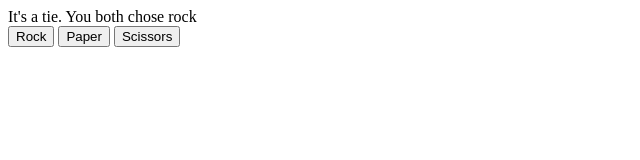
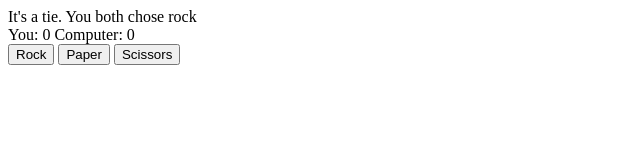
Before and after one commit to david-tseluiko/rock-paper-scissors-project, a plain HTML site: page index.html in a window 1280 px wide. Both pictures are taken after a click on the button "Rock". Shown: the whole page, without its empty margins (0-640 px from the left). Drawn offline with Linux system fonts and the light colour scheme.

Commit message:
Display score

```diff
--- a/index.html
+++ b/index.html
@@ -7,6 +7,7 @@
 </head>
 <body>
     <div class="results">This will show the results</div>
+    <div class="score">You: 0 Computer: 0</div>
 
     <button class="rock">Rock</button>
     <button class="paper">Paper</button>
--- a/js/script.js
+++ b/js/script.js
@@ -1,5 +1,9 @@
-const resultsButton = document.querySelector(".results");
+const results = document.querySelector(".results");
+const score = document.querySelector(".score");
 const playingButtons = document.querySelectorAll(".rock, .paper, .scissors");
+
+let humanScore = 0;
+let computerScore = 0;
 
 playingButtons.forEach((button) => {
     button.addEventListener("click", () => {
@@ -7,26 +11,25 @@ playingButtons.forEach((button) => {
     });
 });
 
-let humanScore = 0;
-let computerScore = 0;
-
 function playRound(humanChoice, computerChoice) {
     humanChoice = humanChoice.toLowerCase();
     computerChoice = computerChoice.toLowerCase();
 
     if (humanChoice === computerChoice) {
-        resultsButton.textContent = `It's a tie. You both chose ${humanChoice}`;
+        results.textContent = `It's a tie. You both chose ${humanChoice}`;
     } else if (
         (humanChoice === "rock" && computerChoice === "scissors") ||
         (humanChoice === "paper" && computerChoice === "rock") ||
         (humanChoice === "scissors" && computerChoice === "paper")
     ) {
-        resultsButton.textContent = `You won. You have ${humanChoice} which beats ${computerChoice}`;
+        results.textContent = `You won. You have ${humanChoice} which beats ${computerChoice}`;
         humanScore++;
     } else {
-        resultsButton.textContent = `You lost. You have ${humanChoice} which loses to ${computerChoice}`;
+        results.textContent = `You lost. You have ${humanChoice} which loses to ${computerChoice}`;
         computerScore++;
     }
+
+    score.textContent = `You: ${humanScore} Computer: ${computerScore}`;
 }
 
 function getComputerChoice() {
```
